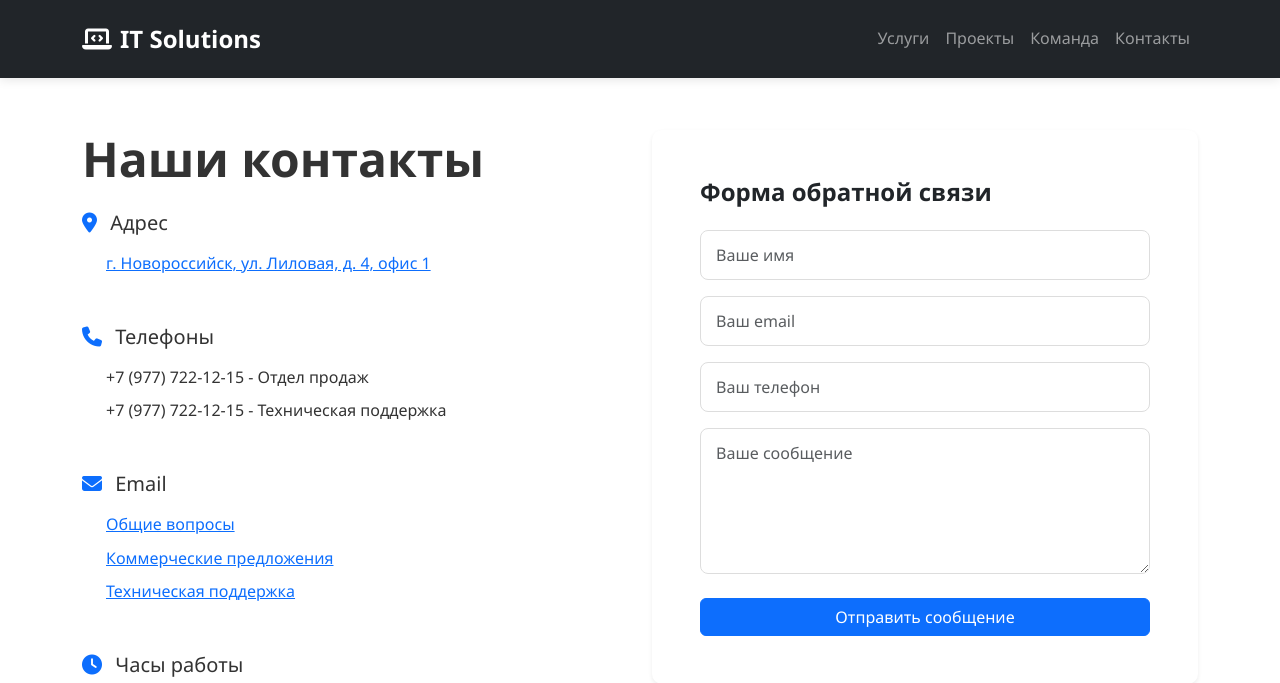
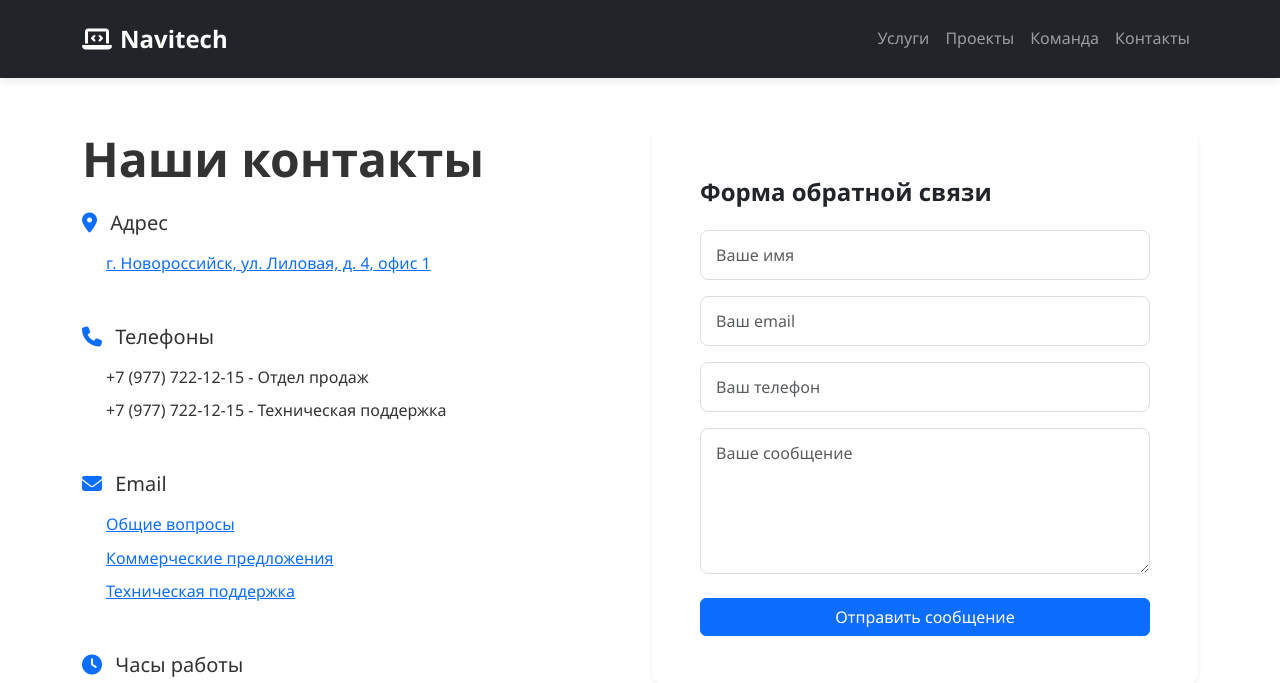
Before and after one commit to kantser/Django, a Django app: page /contact/ in a window 1280 px wide. Shown: the top 683 px of the page. Run offline with Django 5.2, Linux system fonts and the light colour scheme.

Commit message:
Изменения в base.html

```diff
--- a/itcompany/templates/main/base.html
+++ b/itcompany/templates/main/base.html
@@ -36,7 +36,7 @@
 		<nav class="navbar navbar-expand-lg navbar-dark bg-dark fixed-top">
 			<div class="container">
 				<a class="navbar-brand" href="{% url 'home' %}">
-					<i class="fas fa-laptop-code me-2"></i>IT Solutions
+					<i class="fas fa-laptop-code me-2"></i>Navitech
 				</a>
 				<button
 					class="navbar-toggler"
```
